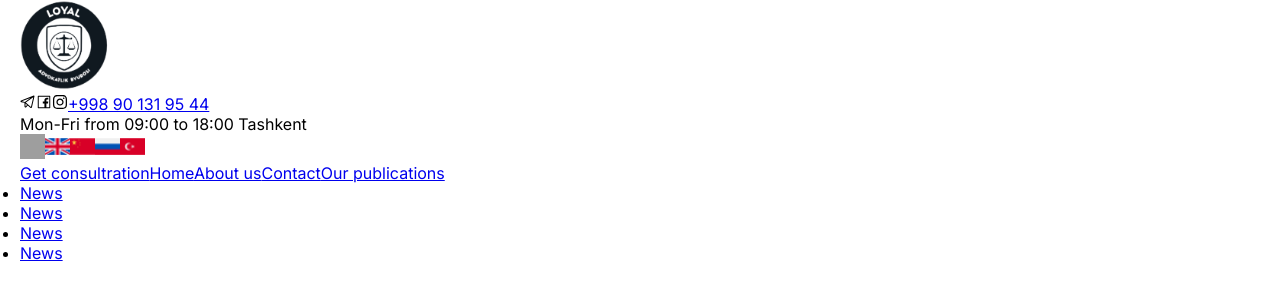
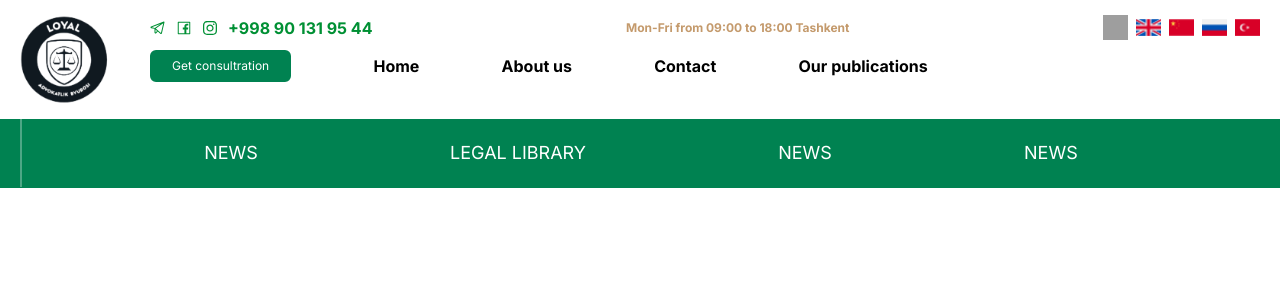
Before and after one commit to sunnatbekweb/UzLoyal, a Next.js app: page / in a window 1280 px wide. Shown: the top 300 px of the page. Built offline with nearby package versions, Linux system fonts and the light colour scheme; grey boxes are pictures that could not be loaded.

Commit message:
fixed tailwindcss and updated header

```diff
--- a/package.json
+++ b/package.json
@@ -18,10 +18,11 @@
     "@types/node": "^20",
     "@types/react": "^18",
     "@types/react-dom": "^18",
+    "autoprefixer": "^10.4.19",
     "eslint": "^8",
     "eslint-config-next": "14.2.3",
-    "postcss": "^8",
-    "tailwindcss": "^3.4.1",
+    "postcss": "^8.4.38",
+    "tailwindcss": "^3.4.3",
     "typescript": "^5"
   }
 }
--- /dev/null
+++ b/postcss.config.js
@@ -0,0 +1,6 @@
+module.exports = {
+  plugins: {
+    tailwindcss: {},
+    autoprefixer: {},
+  },
+}
--- a/src/app/globals.css
+++ b/src/app/globals.css
@@ -1,3 +1,7 @@
+@tailwind base;
+@tailwind components;
+@tailwind utilities;
+
 * {
   margin: 0;
   padding: 0;
@@ -9,6 +13,13 @@
   width: 100%;
   margin: 0 auto;
   padding: 0 20px;
+}
+
+.bg-clip {
+  border-left: 2px solid  #ffffff4d;
+  box-shadow: 0 0 0 100vmax #008251;
+  background: #008251;
+  clip-path: inset(0 -100vmax);
 }
 
 @media (min-width: 640px) {
--- a/src/components/Header/Header.tsx
+++ b/src/components/Header/Header.tsx
@@ -13,22 +13,22 @@ import Link from "next/link";
 
 const Header = () => {
   return (
-    <header>
+    <header className="fixed top-0 w-full">
       <div className="container">
-        <div className="flex">
+        <div className="flex gap-x-10 py-[15px]">
           <div>
             <Image width={90} height={90} src={logo} alt="Logo" />
           </div>
-          <div>
-            <div>
-              <div className="bg-green-400">
+          <div className="flex flex-col flex-grow gap-y-[10px]">
+            <div className="flex items-center justify-between">
+              <div className="flex items-center text-[#009034] gap-x-[10px] font-bold">
                 <PiTelegramLogo />
                 <AiOutlineFacebook />
                 <FaInstagram />
                 <a href="tel:+998901319544">+998 90 131 95 44</a>
               </div>
-              <p>Mon-Fri from 09:00 to 18:00 Tashkent</p>
-              <div>
+              <p className="text-xs text-[#c49a6c] font-bold">Mon-Fri from 09:00 to 18:00 Tashkent</p>
+              <div className="flex gap-x-2">
                 <Image width={25} height={25} src={uz} alt="Langulage uz" />
                 <Image width={25} height={25} src={eng} alt="Langulage uz" />
                 <Image width={25} height={25} src={chin} alt="Langulage uz" />
@@ -36,27 +36,28 @@ const Header = () => {
                 <Image width={25} height={25} src={trk} alt="Langulage uz" />
               </div>
             </div>
-            <div>
-              <Link href={"/contact"}>Get consultration</Link>
-              <Link href={"/"}>Home</Link>
-              <Link href={"/about"}>About us</Link>
-              <Link href={"/contact"}>Contact</Link>
-              <Link href={"/blog"}>Our publications</Link>
+            <div className="flex items-center justify-between">
+              <Link href={"/contact"} className="bg-[#008251] rounded-md border-2 border-[#008251] px-[20px] py-[6px] text-xs text-white">Get consultration</Link>
+              <Link href={"/"} className="text-base font-bold">Home</Link>
+              <Link href={"/about"} className="text-base font-bold">About us</Link>
+              <Link href={"/contact"} className="text-base font-bold">Contact</Link>
+              <Link href={"/blog"} className="text-base font-bold">Our publications</Link>
+              <div className="w-[250px]"></div>
             </div>
           </div>
         </div>
-        <div>
-          <ul>
-            <li>
+        <div className="bg-clip text-white text-lg uppercase">
+          <ul className="flex justify-evenly">
+            <li className="py-5 px-[10px]">
               <Link href={"/news"}>News</Link>
             </li>
-            <li>
-              <Link href={"/library"}>News</Link>
+            <li className="py-5 px-[10px]">
+              <Link href={"/library"}>Legal library</Link>
             </li>
-            <li>
+            <li className="py-5 px-[10px]">
               <Link href={"/services"}>News</Link>
             </li>
-            <li>
+            <li className="py-5 px-[10px]">
               <Link href={"/resources"}>News</Link>
             </li>
           </ul>
--- /dev/null
+++ b/tailwind.config.js
@@ -0,0 +1,15 @@
+/** @type {import('tailwindcss').Config} */
+module.exports = {
+  content: [
+    "./app/**/*.{js,ts,jsx,tsx,mdx}",
+    "./pages/**/*.{js,ts,jsx,tsx,mdx}",
+    "./components/**/*.{js,ts,jsx,tsx,mdx}",
+
+    // Or if using `src` directory:
+    "./src/**/*.{js,ts,jsx,tsx,mdx}",
+  ],
+  theme: {
+    extend: {},
+  },
+  plugins: [],
+}
```
Also changed, not shown: 1 other file (tests, documents, lock files or other folders).
